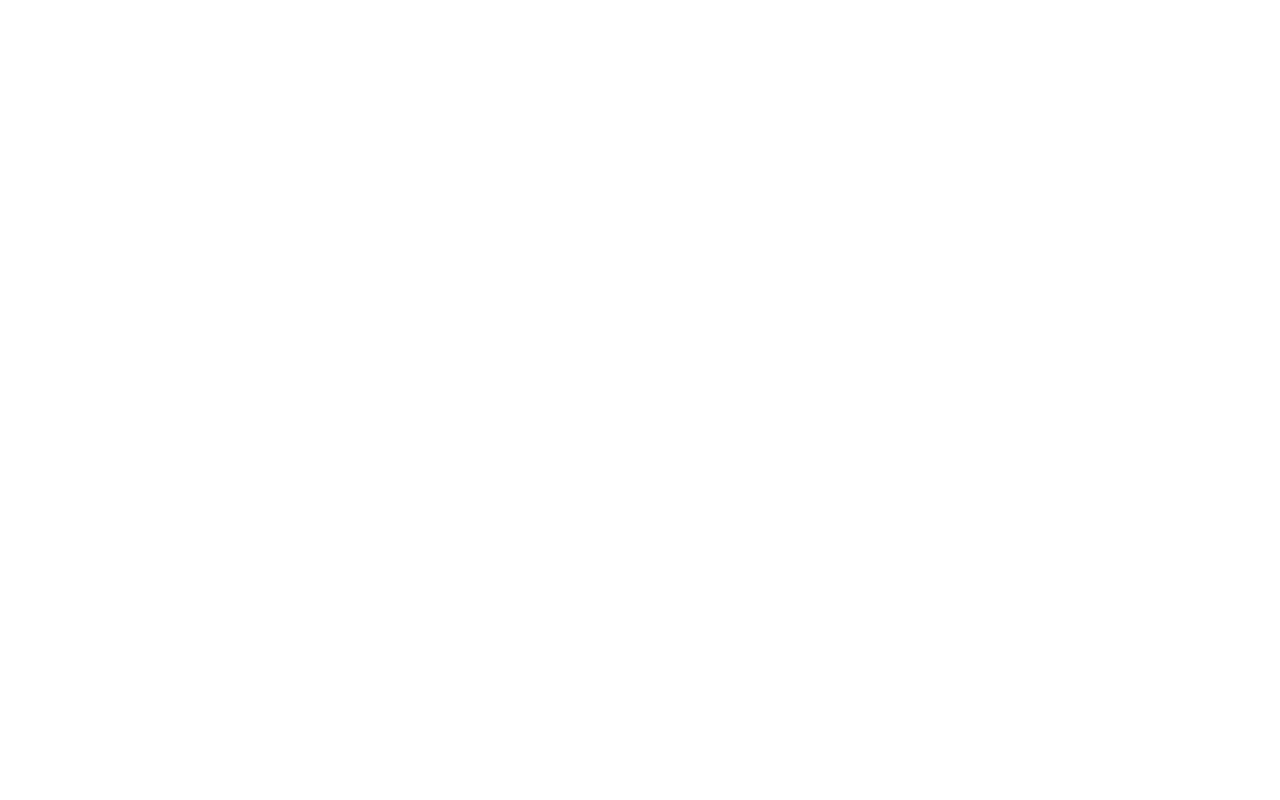
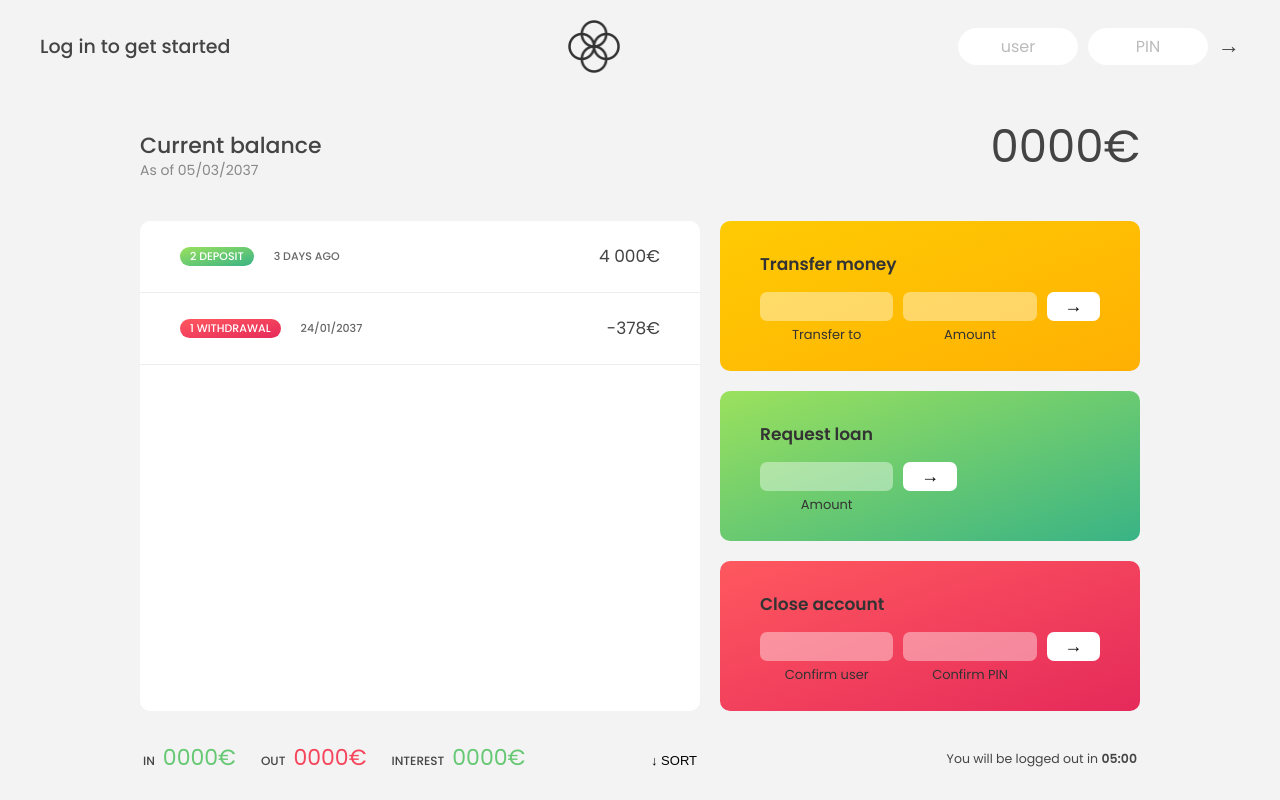
Before and after one commit to Dev-Fouad/BANKIST---APP, a plain HTML site: page index.html in a window 1280 px wide. Drawn offline with Linux system fonts and the light colour scheme.

Commit message:
Implementing the design

```diff
--- a/index.html
+++ b/index.html
@@ -1,12 +1,113 @@
 <!DOCTYPE html>
 <html lang="en">
-<head>
-    <meta charset="UTF-8">
-    <meta http-equiv="X-UA-Compatible" content="IE=edge">
-    <meta name="viewport" content="width=device-width, initial-scale=1.0">
-    <title>Document</title>
-</head>
-<body>
+  <head>
+    <meta charset="UTF-8" />
+    <meta name="viewport" content="width=device-width, initial-scale=1.0" />
+    <meta http-equiv="X-UA-Compatible" content="ie=edge" />
+    <link rel="shortcut icon" type="image/png" href="/icon.png" />
 
-</body>
+    <link
+      href="https://fonts.googleapis.com/css?family=Poppins:400,500,600&display=swap"
+      rel="stylesheet"/>
+
+    <link rel="stylesheet" href="style.css" />
+    <title>Bankist</title>
+  </head>
+  <body>
+    <!-- TOP NAVIGATION -->
+    <nav>
+      <p class="welcome">Log in to get started</p>
+      <img src="logo.png" alt="Logo" class="logo" />
+      <form class="login">
+        <input type="text" placeholder="user" class="login__input login__input--user"/>
+        <!-- In practice, use type="password" -->
+        <input type="text" placeholder="PIN"  maxlength="4" class="login__input login__input--pin"/>
+        <button class="login__btn">&rarr;</button>
+      </form>
+    </nav>
+
+    <main class="app">
+      <!-- BALANCE -->
+      <div class="balance">
+        <div>
+          <p class="balance__label">Current balance</p>
+          <p class="balance__date">
+            As of <span class="date">05/03/2037</span>
+          </p>
+        </div>
+        <p class="balance__value">0000€</p>
+
+      </div>
+
+      <!-- MOVEMENTS -->
+      <div class="movements">
+        <div class="movements__row">
+          <div class="movements__type movements__type--deposit">2 deposit</div>
+          <div class="movements__date">3 days ago</div>
+          <div class="movements__value">4 000€</div>
+        </div>
+        <div class="movements__row">
+          <div class="movements__type movements__type--withdrawal">1 withdrawal</div>
+          <div class="movements__date">24/01/2037</div>
+          <div class="movements__value">-378€</div>
+        </div>
+      </div>
+
+      <!-- SUMMARY -->
+      <div class="summary">
+        <p class="summary__label">In</p>
+        <p class="summary__value summary__value--in">0000€</p>
+        <p class="summary__label">Out</p>
+        <p class="summary__value summary__value--out">0000€</p>
+        <p class="summary__label">Interest</p>
+        <p class="summary__value summary__value--interest">0000€</p>
+        <button class="btn--sort">&downarrow; SORT</button>
+      </div>
+
+      <!-- OPERATION: TRANSFERS -->
+      <div class="operation operation--transfer">
+        <h2>Transfer money</h2>
+        <form class="form form--transfer">
+          <input type="text" class="form__input form__input--to" />
+          <input type="number" class="form__input form__input--amount" />
+          <button class="form__btn form__btn--transfer">&rarr;</button>
+          <label class="form__label">Transfer to</label>
+          <label class="form__label">Amount</label>
+        </form>
+      </div>
+
+      <!-- OPERATION: LOAN -->
+      <div class="operation operation--loan">
+        <h2>Request loan</h2>
+        <form class="form form--loan">
+          <input type="number" class="form__input form__input--loan-amount" />
+          <button class="form__btn form__btn--loan">&rarr;</button>
+          <label class="form__label form__label--loan">Amount</label>
+        </form>
+      </div>
+
+      <!-- OPERATION: CLOSE -->
+      <div class="operation operation--close">
+        <h2>Close account</h2>
+        <form class="form form--close">
+          <input type="text" class="form__input form__input--user" />
+          <input type="password" maxlength="6" class="form__input form__input--pin" />
+          <button class="form__btn form__btn--close">&rarr;</button>
+          <label class="form__label">Confirm user</label>
+          <label class="form__label">Confirm PIN</label>
+        </form>
+      </div>
+
+      <!-- LOGOUT TIMER -->
+      <p class="logout-timer">
+        You will be logged out in <span class="timer">05:00</span>
+      </p>
+    </main>
+
+    <!-- <footer>
+      &copy; by Jonas Schmedtmann. Don't claim as your own :)
+    </footer> -->
+
+    <script src="script.js"></script>
+  </body>
 </html>
--- /dev/null
+++ b/script.js
@@ -0,0 +1,76 @@
+'use strict';
+
+/////////////////////////////////////////////////
+/////////////////////////////////////////////////
+// BANKIST APP
+
+// Data
+const account1 = {
+  owner: 'Jonas Schmedtmann',
+  movements: [200, 450, -400, 3000, -650, -130, 70, 1300],
+  interestRate: 1.2, // %
+  pin: 1111,
+};
+
+const account2 = {
+  owner: 'Jessica Davis',
+  movements: [5000, 3400, -150, -790, -3210, -1000, 8500, -30],
+  interestRate: 1.5,
+  pin: 2222,
+};
+
+const account3 = {
+  owner: 'Steven Thomas Williams',
+  movements: [200, -200, 340, -300, -20, 50, 400, -460],
+  interestRate: 0.7,
+  pin: 3333,
+};
+
+const account4 = {
+  owner: 'Sarah Smith',
+  movements: [430, 1000, 700, 50, 90],
+  interestRate: 1,
+  pin: 4444,
+};
+
+const accounts = [account1, account2, account3, account4];
+
+// Elements
+const labelWelcome = document.querySelector('.welcome');
+const labelDate = document.querySelector('.date');
+const labelBalance = document.querySelector('.balance__value');
+const labelSumIn = document.querySelector('.summary__value--in');
+const labelSumOut = document.querySelector('.summary__value--out');
+const labelSumInterest = document.querySelector('.summary__value--interest');
+const labelTimer = document.querySelector('.timer');
+
+const containerApp = document.querySelector('.app');
+const containerMovements = document.querySelector('.movements');
+
+const btnLogin = document.querySelector('.login__btn');
+const btnTransfer = document.querySelector('.form__btn--transfer');
+const btnLoan = document.querySelector('.form__btn--loan');
+const btnClose = document.querySelector('.form__btn--close');
+const btnSort = document.querySelector('.btn--sort');
+
+const inputLoginUsername = document.querySelector('.login__input--user');
+const inputLoginPin = document.querySelector('.login__input--pin');
+const inputTransferTo = document.querySelector('.form__input--to');
+const inputTransferAmount = document.querySelector('.form__input--amount');
+const inputLoanAmount = document.querySelector('.form__input--loan-amount');
+const inputCloseUsername = document.querySelector('.form__input--user');
+const inputClosePin = document.querySelector('.form__input--pin');
+
+/////////////////////////////////////////////////
+/////////////////////////////////////////////////
+// LECTURES
+
+const currencies = new Map([
+  ['USD', 'United States dollar'],
+  ['EUR', 'Euro'],
+  ['GBP', 'Pound sterling'],
+]);
+
+const movements = [200, 450, -400, 3000, -650, -130, 70, 1300];
+
+/////////////////////////////////////////////////
--- /dev/null
+++ b/style.css
@@ -0,0 +1,297 @@
+/*
+ * Use this CSS to learn some intersting techniques,
+ * in case you're wondering how I built the UI.
+ * Have fun! 😁
+ */
+
+* {
+  margin: 0;
+  padding: 0;
+  box-sizing: inherit;
+}
+
+html {
+  font-size: 62.5%;
+  box-sizing: border-box;
+}
+
+body {
+  font-family: "Poppins", sans-serif;
+  color: #444;
+  background-color: #f3f3f3;
+  height: 100vh;
+  padding: 2rem;
+}
+
+nav {
+  display: flex;
+  justify-content: space-between;
+  align-items: center;
+  padding: 0 2rem;
+}
+
+.welcome {
+  font-size: 1.9rem;
+  font-weight: 500;
+}
+
+.logo {
+  height: 5.25rem;
+}
+
+.login {
+  display: flex;
+}
+
+.login__input {
+  border: none;
+  padding: 0.5rem 2rem;
+  font-size: 1.6rem;
+  font-family: inherit;
+  text-align: center;
+  width: 12rem;
+  border-radius: 10rem;
+  margin-right: 1rem;
+  color: inherit;
+  border: 1px solid #fff;
+  transition: all 0.3s;
+}
+
+.login__input:focus {
+  outline: none;
+  border: 1px solid #ccc;
+}
+
+.login__input::placeholder {
+  color: #bbb;
+}
+
+.login__btn {
+  border: none;
+  background: none;
+  font-size: 2.2rem;
+  color: inherit;
+  cursor: pointer;
+  transition: all 0.3s;
+}
+
+.login__btn:hover,
+.login__btn:focus,
+.btn--sort:hover,
+.btn--sort:focus {
+  outline: none;
+  color: #777;
+}
+
+/* MAIN */
+.app {
+  position: relative;
+  max-width: 100rem;
+  margin: 4rem auto;
+  display: grid;
+  grid-template-columns: 4fr 3fr;
+  grid-template-rows: auto repeat(3, 15rem) auto;
+  gap: 2rem;
+
+  /* NOTE This creates the fade in/out anumation */
+  /* opacity: 0; */
+  transition: all 1s;
+}
+
+.balance {
+  grid-column: 1 / span 2;
+  display: flex;
+  align-items: flex-end;
+  justify-content: space-between;
+  margin-bottom: 2rem;
+}
+
+.balance__label {
+  font-size: 2.2rem;
+  font-weight: 500;
+  margin-bottom: -0.2rem;
+}
+
+.balance__date {
+  font-size: 1.4rem;
+  color: #888;
+}
+
+.balance__value {
+  font-size: 4.5rem;
+  font-weight: 400;
+}
+
+/* MOVEMENTS */
+.movements {
+  grid-row: 2 / span 3;
+  background-color: #fff;
+  border-radius: 1rem;
+  overflow: scroll;
+}
+
+.movements__row {
+  padding: 2.25rem 4rem;
+  display: flex;
+  align-items: center;
+  border-bottom: 1px solid #eee;
+}
+
+.movements__type {
+  font-size: 1.1rem;
+  text-transform: uppercase;
+  font-weight: 500;
+  color: #fff;
+  padding: 0.1rem 1rem;
+  border-radius: 10rem;
+  margin-right: 2rem;
+}
+
+.movements__date {
+  font-size: 1.1rem;
+  text-transform: uppercase;
+  font-weight: 500;
+  color: #666;
+}
+
+.movements__type--deposit {
+  background-image: linear-gradient(to top left, #39b385, #9be15d);
+}
+
+.movements__type--withdrawal {
+  background-image: linear-gradient(to top left, #e52a5a, #ff585f);
+}
+
+.movements__value {
+  font-size: 1.7rem;
+  margin-left: auto;
+}
+
+/* SUMMARY */
+.summary {
+  grid-row: 5 / 6;
+  display: flex;
+  align-items: baseline;
+  padding: 0 0.3rem;
+  margin-top: 1rem;
+}
+
+.summary__label {
+  font-size: 1.2rem;
+  font-weight: 500;
+  text-transform: uppercase;
+  margin-right: 0.8rem;
+}
+
+.summary__value {
+  font-size: 2.2rem;
+  margin-right: 2.5rem;
+}
+
+.summary__value--in,
+.summary__value--interest {
+  color: #66c873;
+}
+
+.summary__value--out {
+  color: #f5465d;
+}
+
+.btn--sort {
+  margin-left: auto;
+  border: none;
+  background: none;
+  font-size: 1.3rem;
+  font-weight: 500;
+  cursor: pointer;
+}
+
+/* OPERATIONS */
+.operation {
+  border-radius: 1rem;
+  padding: 3rem 4rem;
+  color: #333;
+}
+
+.operation--transfer {
+  background-image: linear-gradient(to top left, #ffb003, #ffcb03);
+}
+
+.operation--loan {
+  background-image: linear-gradient(to top left, #39b385, #9be15d);
+}
+
+.operation--close {
+  background-image: linear-gradient(to top left, #e52a5a, #ff585f);
+}
+
+h2 {
+  margin-bottom: 1.5rem;
+  font-size: 1.7rem;
+  font-weight: 600;
+  color: #333;
+}
+
+.form {
+  display: grid;
+  grid-template-columns: 2.5fr 2.5fr 1fr;
+  grid-template-rows: auto auto;
+  gap: 0.4rem 1rem;
+}
+
+/* Exceptions for interst */
+.form.form--loan {
+  grid-template-columns: 2.5fr 1fr 2.5fr;
+}
+.form__label--loan {
+  grid-row: 2;
+}
+/* End exceptions */
+
+.form__input {
+  width: 100%;
+  border: none;
+  background-color: rgba(255, 255, 255, 0.4);
+  font-family: inherit;
+  font-size: 1.5rem;
+  text-align: center;
+  color: #333;
+  padding: 0.3rem 1rem;
+  border-radius: 0.7rem;
+  transition: all 0.3s;
+}
+
+.form__input:focus {
+  outline: none;
+  background-color: rgba(255, 255, 255, 0.6);
+}
+
+.form__label {
+  font-size: 1.3rem;
+  text-align: center;
+}
+
+.form__btn {
+  border: none;
+  border-radius: 0.7rem;
+  font-size: 1.8rem;
+  background-color: #fff;
+  cursor: pointer;
+  transition: all 0.3s;
+}
+
+.form__btn:focus {
+  outline: none;
+  background-color: rgba(255, 255, 255, 0.8);
+}
+
+.logout-timer {
+  padding: 0 0.3rem;
+  margin-top: 1.9rem;
+  text-align: right;
+  font-size: 1.25rem;
+}
+
+.timer {
+  font-weight: 600;
+}
```
Also changed, not shown: Bankist-flowchart.png (added), icon.png (added), logo.png (added), 1 other file.
